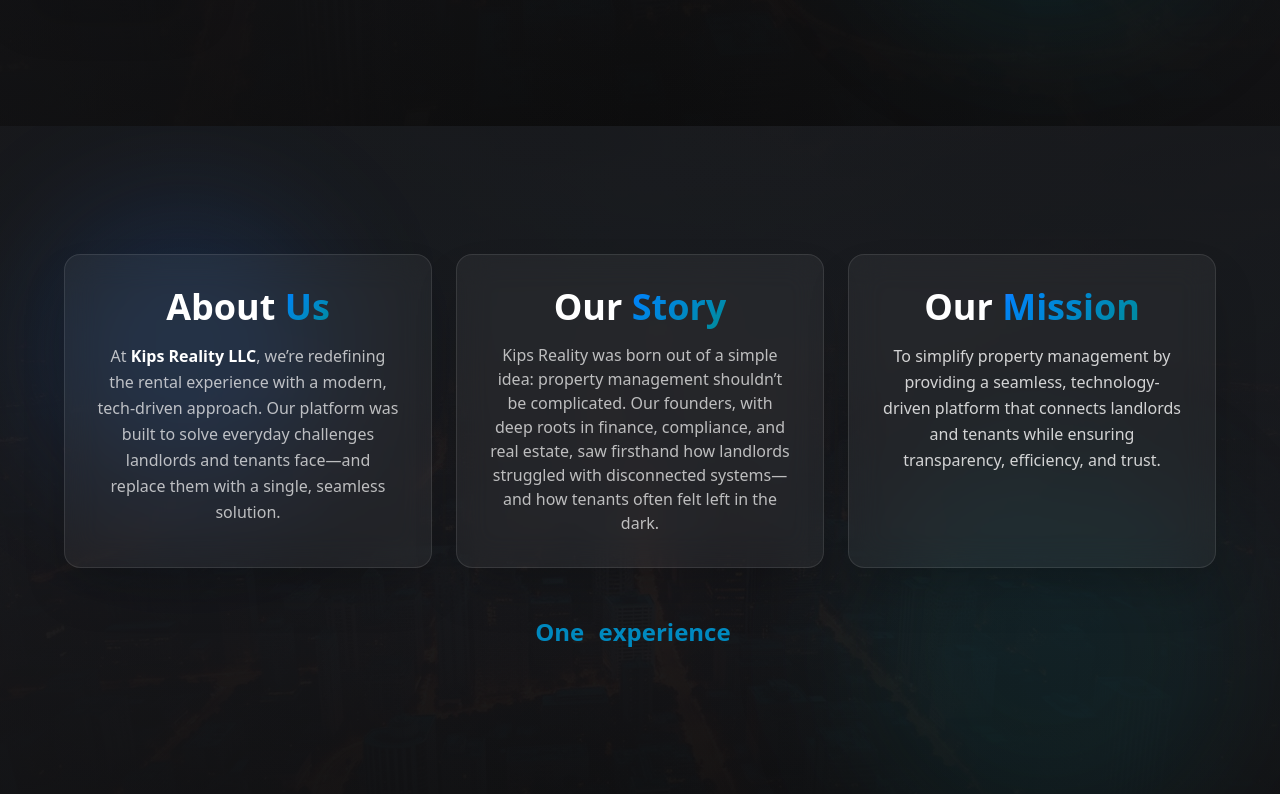
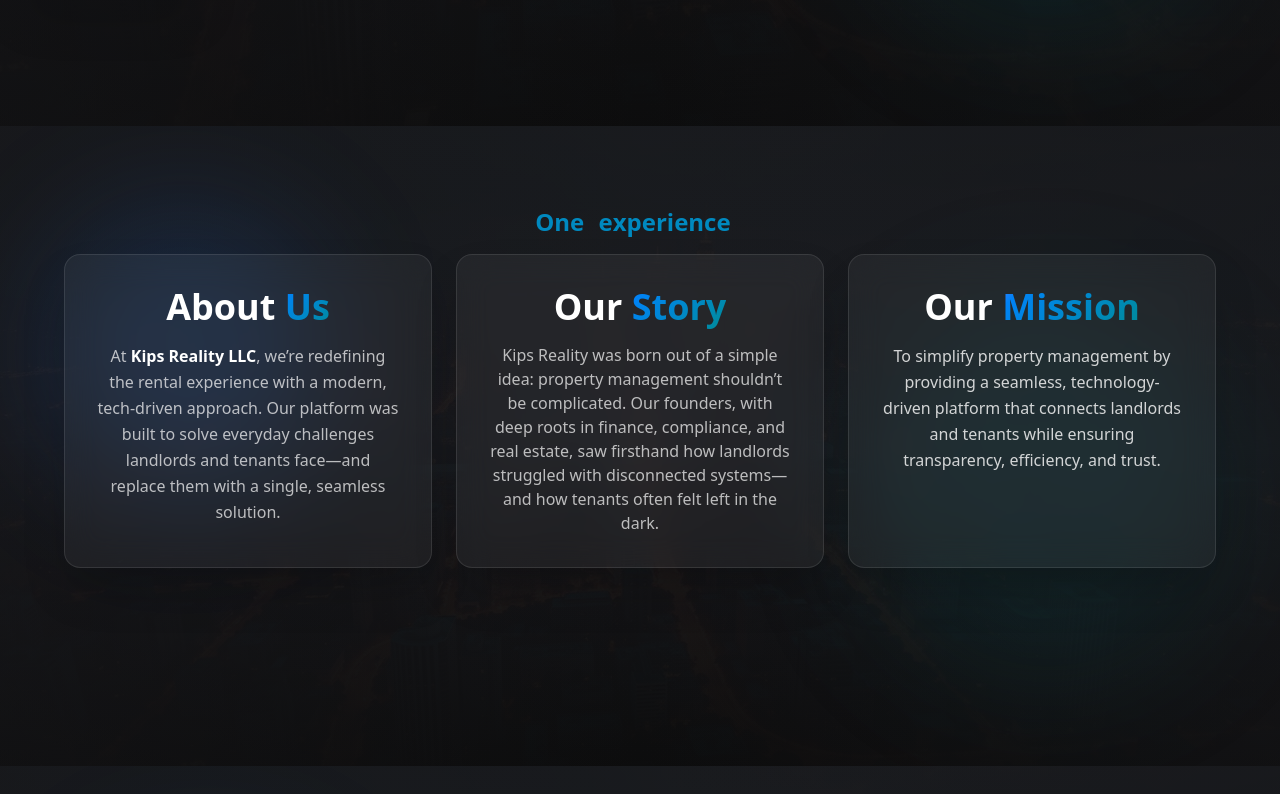
Before and after one commit to alexkemboi/kipsrealityweb, a Next.js app: page / in a window 1280 px wide. Shown: the part 886-1680 px from the top of the page. Built offline with nearby package versions, Linux system fonts and the light colour scheme.

Commit message:
fix:section padding adjustment

```diff
--- a/src/components/LandingPage/AboutUs.tsx
+++ b/src/components/LandingPage/AboutUs.tsx
@@ -11,7 +11,7 @@
   return (
     <section
       id="about"
-      className="relative min-h-screen flex  justify-center overflow-hidden"
+      className="relative min-h-[80vh] flex  justify-center overflow-hidden"
     >
       {/* Background Image & Overlays */}
       <div className="absolute inset-0 z-0">
@@ -36,8 +36,14 @@
       </div>
 
       {/* Content */}
-      <div className="relative z-20 container mx-auto px-6 py-20 lg:py-32 text-center">
-        <div className="max-w-6xl mx-auto space-y-12">
+      <div className="relative z-20 container mx-auto px-6 py-20 lg:py-20 text-center">
+        <div className="max-w-6xl mx-auto space-y-4">
+           <div className=" flex  px-4">
+                  <div className="text-2xl  mx-auto font-bold text-[#0089bf] ">
+                    One{" "}
+                    <FlipWords words={words} /> <br />
+                  </div>
+                </div>
           {/* Intro */}
 
           <div className="grid grid-cols-1 lg:grid-cols-3 gap-6">
@@ -101,12 +107,7 @@
           </div>
         </div>
 
-           <div className=" flex  px-4">
-                  <div className="text-2xl  mx-auto font-bold text-[#0089bf] ">
-                    One{" "}
-                    <FlipWords words={words} /> <br />
-                  </div>
-                </div>
+
 
 
         </div>
```
